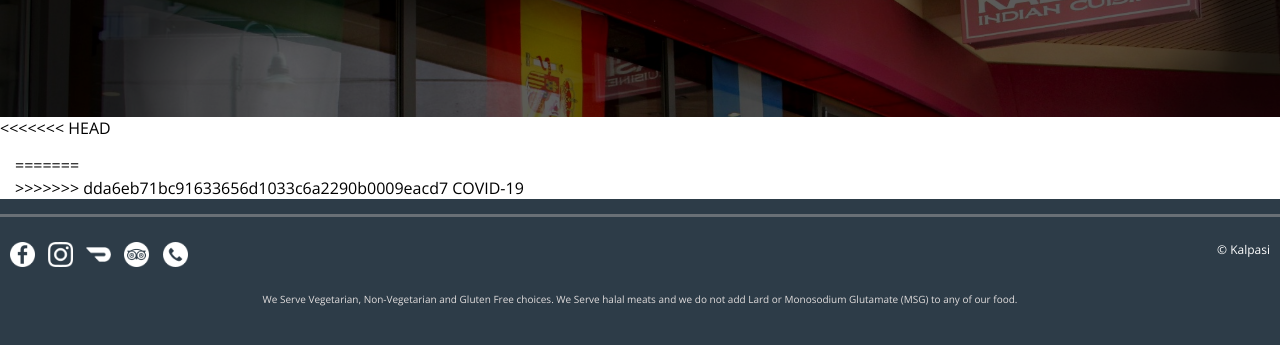
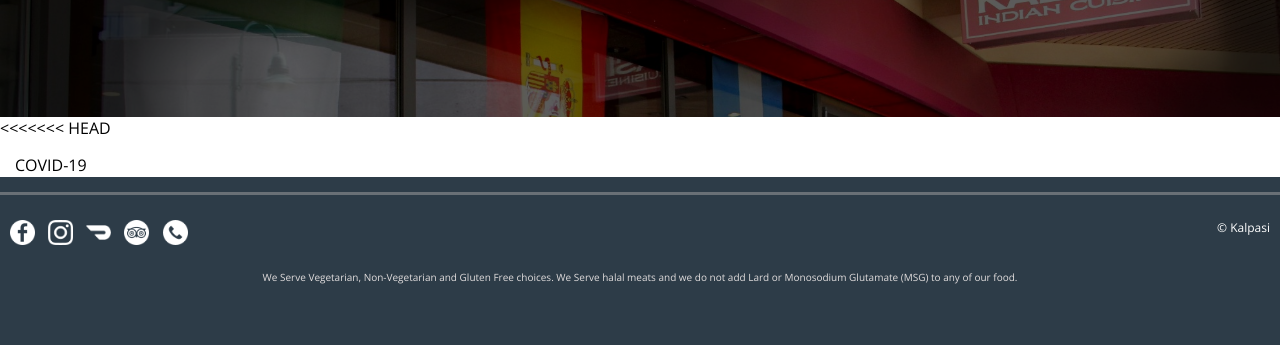
Before and after one commit to raaj-obuli/kalpasi, a plain HTML site: page covid-19.html in a window 1280 px wide. Shown: the part 253-598 px from the top of the page. Drawn offline with nearby package versions, Linux system fonts and the light colour scheme; a web font is replaced by a local one.

Commit message:
Update covid-19.html

```diff
--- a/covid-19.html
+++ b/covid-19.html
@@ -76,9 +76,6 @@
       </div>
 <<<<<<< HEAD
       <div class="catering_wrap" style="margin:15px;">
-=======
-      <div class="catering_wrap">
->>>>>>> dda6eb71bc91633656d1033c6a2290b0009eacd7
         COVID-19
       </div>
     </section>
```
